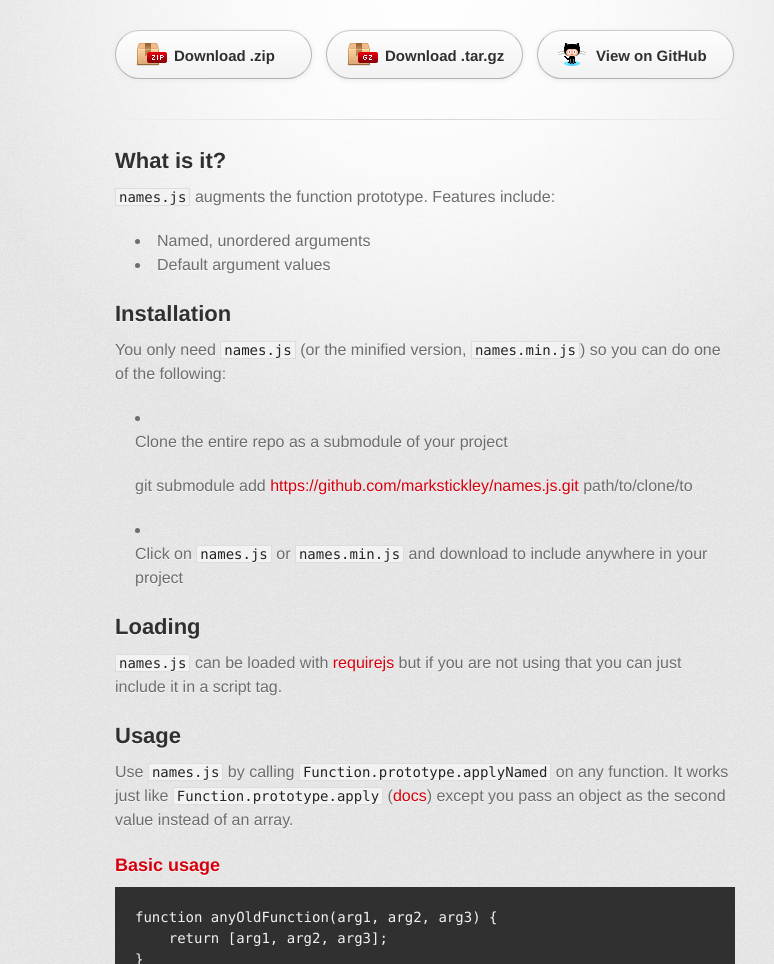
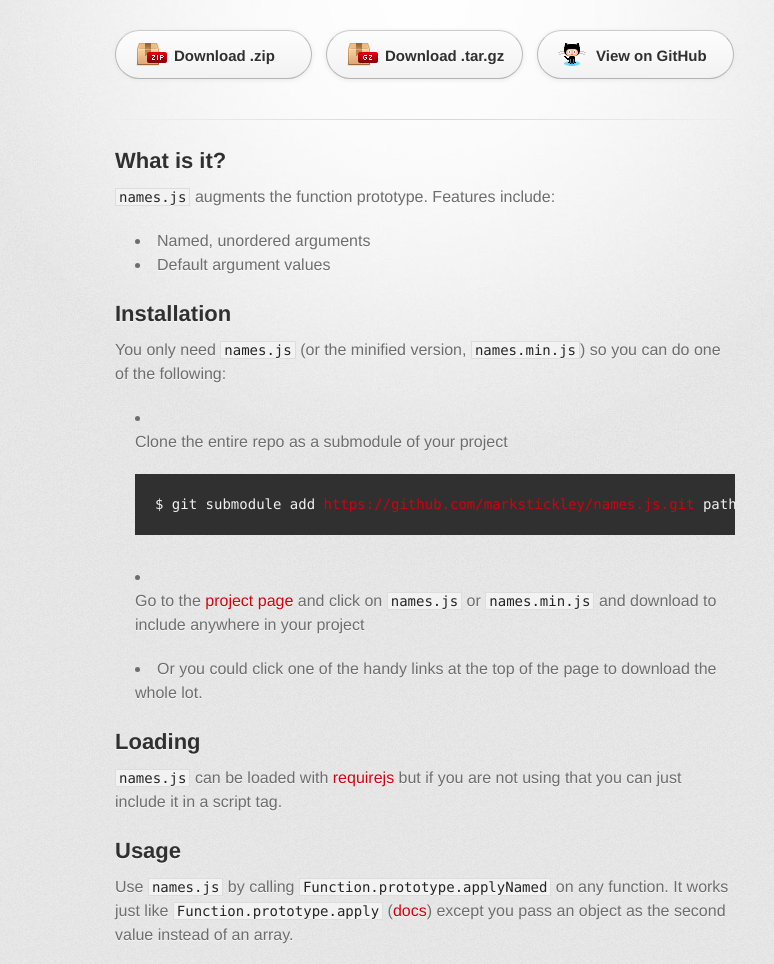
Before and after one commit to markstickley/names.js, a plain HTML site: page index.html in a window 1280 px wide. Shown: the part 127-1091 px from the top of the page, without its empty margins (215-989 px from the left). Drawn offline with Linux system fonts and the light colour scheme; a web font is replaced by a local one.

Commit message:
More tweaks to the docs page

```diff
--- a/index.html
+++ b/index.html
@@ -46,10 +46,14 @@
 <li>
 <p>Clone the entire repo as a submodule of your project</p>
 
-<p>git submodule add <a href="https://github.com/markstickley/names.js.git">https://github.com/markstickley/names.js.git</a> path/to/clone/to</p>
+<pre><code>$ git submodule add <a href="https://github.com/markstickley/names.js.git">https://github.com/markstickley/names.js.git</a> path/to/clone/to</code></pre>
 </li>
-<li><p>Click on <code>names.js</code> or <code>names.min.js</code> and download to include anywhere in your project</p></li>
-</ul><h2>Loading</h2>
+<li><p>Go to the <a href="https://github.com/markstickley/names.js">project page</a> and click on <code>names.js</code> or <code>names.min.js</code> and download to include anywhere in your project</p></li>
+
+<li>Or you could click one of the handy links at the top of the page to download the whole lot.</li>
+</ul>
+
+<h2>Loading</h2>
 
 <p><code>names.js</code> can be loaded with <a href="http://www.requirejs.org">requirejs</a> but if you are not using that you can just include it in a script tag.</p>
 
```
